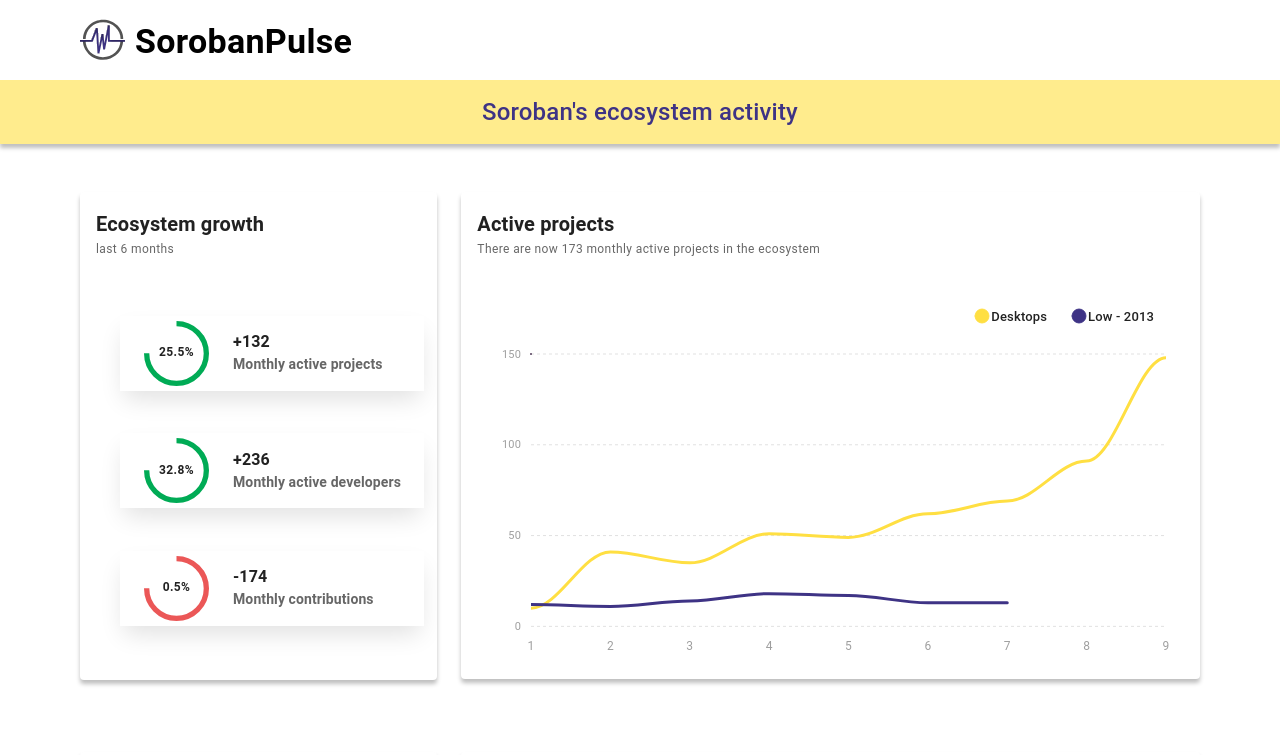
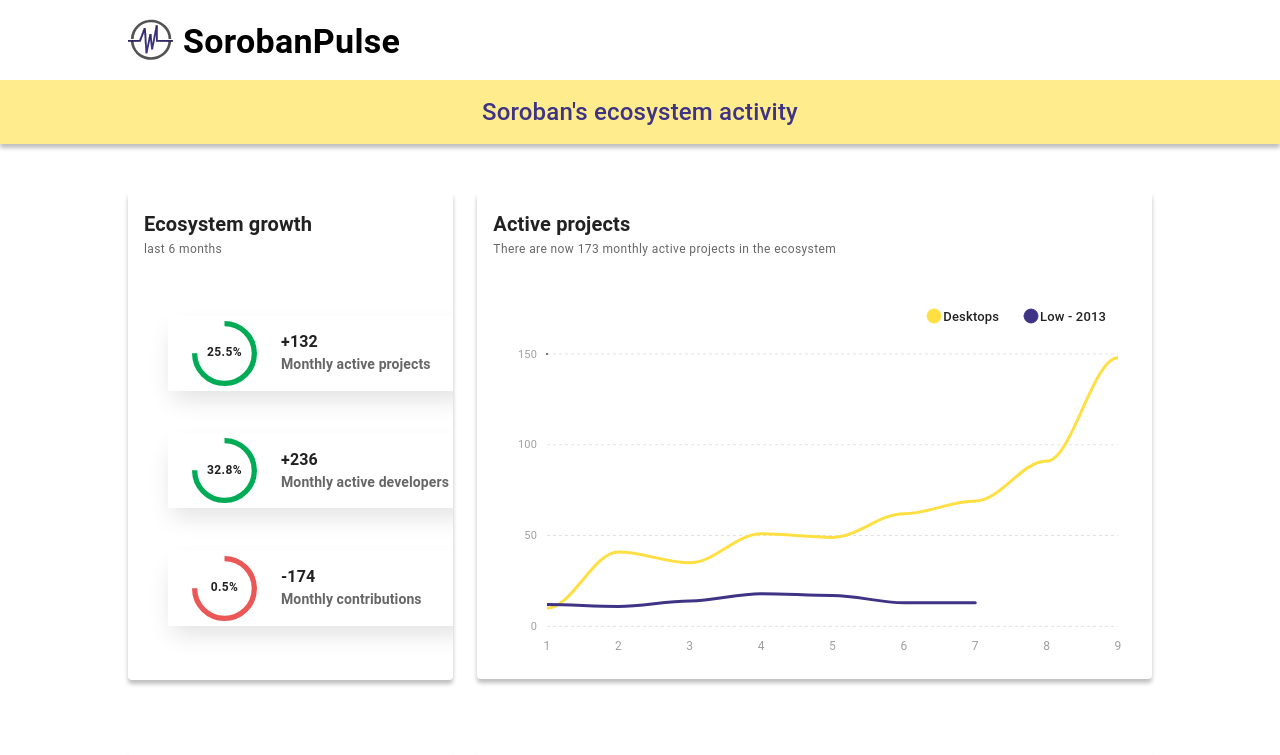
Before and after one commit to CrossChainLabs-Stellar/sorobanpulse-webapp, a React (Create React App) app: page / in a window 1280 px wide. Shown: the top 755 px of the page. Built offline with nearby package versions, Linux system fonts and the light colour scheme.

Commit message:
size change + favicon

```diff
--- a/public/index.html
+++ b/public/index.html
@@ -3,7 +3,7 @@
 
 <head>
   <meta charset="utf-8" />
-  <link rel="icon" href="%PUBLIC_URL%/favicon.ico" />
+  <link rel="icon" href="%PUBLIC_URL%/favicon.svg" />
   <meta name="viewport" content="width=device-width, initial-scale=1" />
   <meta name="theme-color" content="#000000" />
   <meta name="description" content="Web site created using create-react-app" />
--- a/src/components/Dashboard.js
+++ b/src/components/Dashboard.js
@@ -14,7 +14,7 @@ import ProjectsTable from "./ProjectsTable";
 export default function Dashboard() {
 
     return (
-        <Box sx={{ marginX: '5rem' }}>
+        <Box sx={{ marginX: '8rem' }}>
             <Grid container spacing={3}>
 
                 <Grid item xs={12} md={3} lg={4}>
--- a/src/components/Header.js
+++ b/src/components/Header.js
@@ -35,7 +35,7 @@ export default function Header() {
                         style={{
                             maxWidth: 45,
                             marginRight: '10px',
-                            marginLeft: '2.5rem'
+                            marginLeft: '5.5rem'
                         }}
                     />
                     <TextTypography>SorobanPulse</TextTypography>
```
Also changed, not shown: public/favicon.svg (added).
